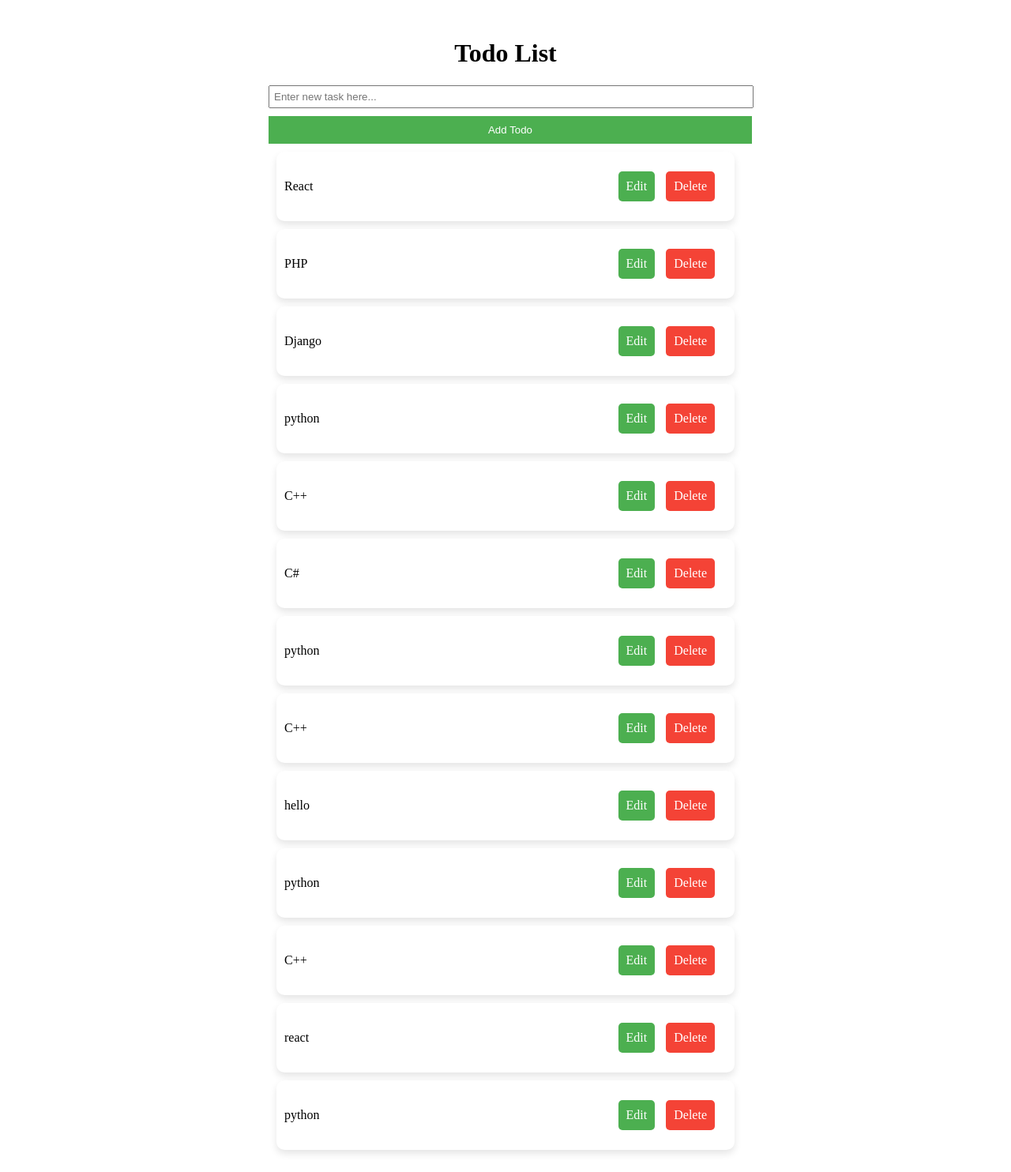
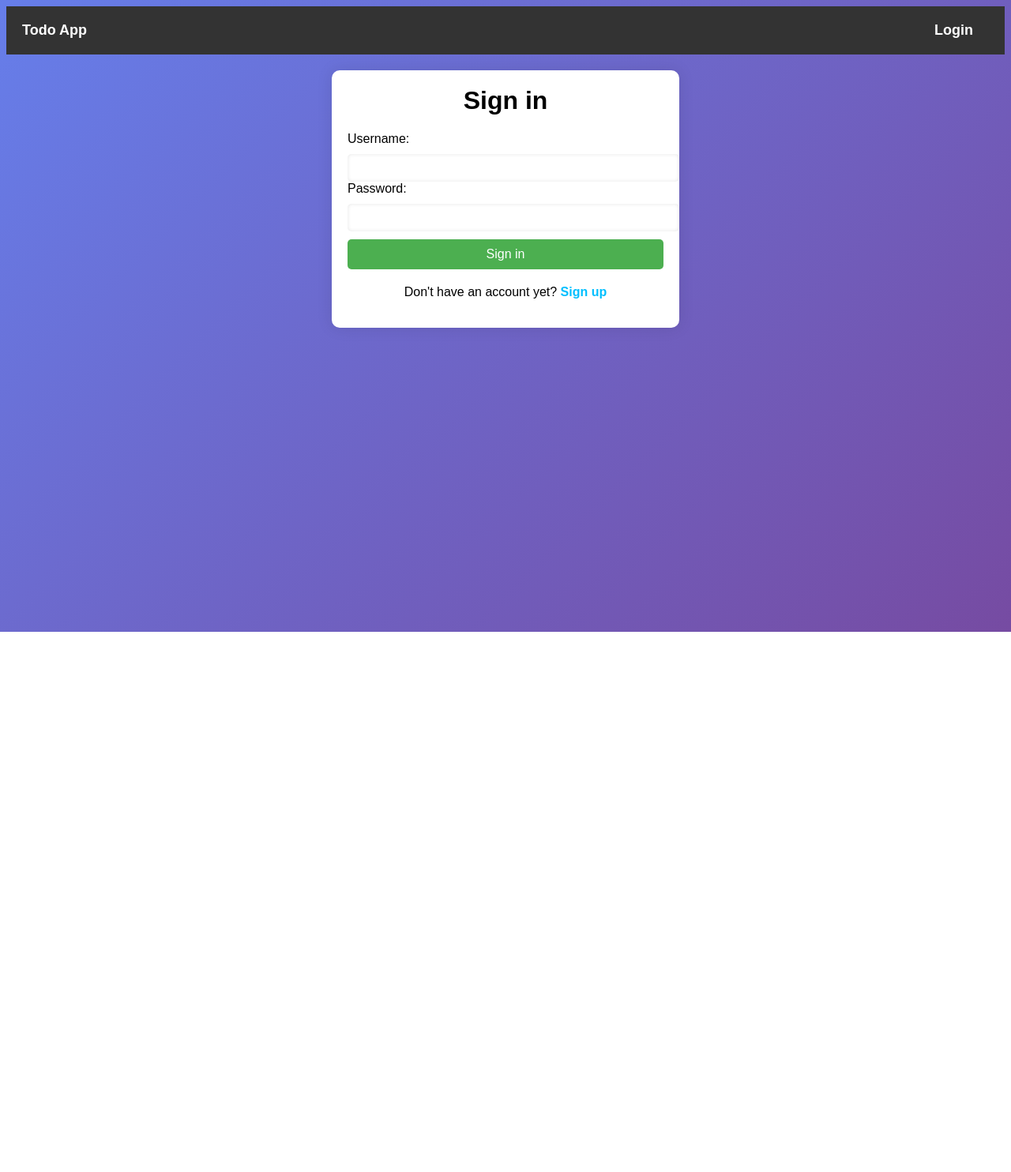
Before and after one commit to AhteshamUddowla/ToDo-App, a Django app: page / in a window 1280 px wide. Shown: the whole page at 79% size. After the commit the page ends 800 px from the top, so only its background shows below. Run offline with Django 4.2, Linux system fonts and the light colour scheme; data comes from the database, SQL or seed files in the repository; both versions use the stored data as it was after the commit.

Commit message:
navbar, signin, signup, logout, authentication

```diff
--- a/static/main.css
+++ b/static/main.css
@@ -1,4 +1,108 @@
 /* Add your CSS styles here */
+
+html, body {
+	height: 100%;
+}
+
+body {
+	background: linear-gradient(135deg, #667eea, #764ba2);
+	background-size: cover;
+	background-repeat: no-repeat;
+	font-family: Arial, sans-serif;
+	min-height: 100vh;
+}
+
+
+  /* Navbar */
+  nav {
+	background-color: #333;
+	color: #fff;
+	display: flex;
+	justify-content: space-between;
+	padding: 20px;
+}
+
+nav a {
+	color: #fff;
+	text-decoration: none;
+	font-weight: bold;
+	font-size: 18px;
+	margin-right: 20px;
+	transition: color 0.3s ease-in-out;
+}
+
+nav a:hover {
+	color: #00bfff;
+}
+
+/* Sinup form */
+form {
+	background-color: #ffffff;
+	border-radius: 10px;
+	box-shadow: 0 0 20px rgba(0, 0, 0, 0.1);
+	padding: 20px;
+	margin: 20px auto;
+	width: 400px;
+}
+
+h1 {
+	text-align: center;
+	margin-top: 0;
+}
+
+label {
+	display: block;
+	margin-bottom: 10px;
+}
+
+input[type="text"],
+input[type="email"],
+input[type="password"] {
+	border: none;
+	border-radius: 5px;
+	box-shadow: inset 0 0 5px rgba(0, 0, 0, 0.1);
+	padding: 10px;
+	width: 100%;
+}
+
+input[type="submit"] {
+	background-color: #4CAF50;
+	border: none;
+	border-radius: 5px;
+	color: #ffffff;
+	cursor: pointer;
+	font-size: 16px;
+	margin-top: 10px;
+	padding: 10px;
+	width: 100%;
+}
+
+input[type="submit"]:hover {
+	background-color: #3e8e41;
+}
+
+p {
+	margin-top: 20px;
+	text-align: center;
+}
+
+p a {
+	color: #00bfff;
+	text-decoration: none;
+	font-weight: bold;
+	transition: color 0.3s ease-in-out;
+}
+
+p a:hover {
+	color: #333;
+}
+
+
+
+
+
+/* Todo Form and List */
+
 #todo-app {
 	margin: 0 auto;
 	max-width: 600px;
@@ -78,6 +182,10 @@
 	cursor: pointer;
   }
 
+  .edit-link:hover {
+	background-color: #3e8e41;
+  }
+
  .delete-link {
 	display: inline-block;
 	background-color: #f44336;
@@ -88,12 +196,50 @@
 	margin: 5px;
 	border-radius: 5px;
 	cursor: pointer;
-  }
-
-  .edit-link:hover {
-	background-color: #3e8e41;
+	border-color: white;
   }
 
   .delete-link:hover {
 	background-color: #c62828;
   }
+
+
+  /* Account */
+  .profile-section {
+	display: flex;
+	flex-direction: column;
+	align-items: center;
+	margin-top: 50px;
+  }
+
+  .profile-section img {
+	border-radius: 50%;
+	height: 150px;
+	width: 150px;
+	margin-bottom: 20px;
+  }
+
+  .profile-section h2 {
+	font-size: 24px;
+	margin-bottom: 10px;
+  }
+
+  .profile-section p {
+	font-size: 16px;
+	margin-bottom: 5px;
+  }
+
+  .edit-profile-btn {
+	background-color: #4CAF50;
+	color: white;
+	border: none;
+	padding: 10px 20px;
+	font-size: 16px;
+	border-radius: 5px;
+	margin-top: 20px;
+	cursor: pointer;
+  }
+
+  .edit-profile-btn:hover {
+	background-color: #3e8e41;
+  }
--- a/template/main.html
+++ b/template/main.html
@@ -7,33 +7,12 @@
     <link rel="stylesheet" href="{% static 'main.css' %}">
 </head>
 <body>
-	<div id="todo-app">
-	<h1>Todo List</h1>
 
-	<form action="" method="post">
-		{% csrf_token %}
-		{{form.task}}
-		<button id="add-todo">Add Todo</button>
-	</form>
+{% include 'navbar.html' %}
 
-	<ul id="todo-list">
-		<!-- Each task item will have a wrapper div and buttons for editing and deleting -->
-		{% for todo in todos %}
-		<li>
-			<div class="task-item">
-			<span>{{todo.task}}</span>
+{% block content %}
 
-				<div class="button-container">
-					<a href="{% url 'updateToDo' todo.id %}" class="edit-link">Edit</a>
-					<a href="{% url 'deleteToDo' todo.id %}" class="delete-link">Delete</a>
-				</div>
-
-			</div>
-		</li>
-		{% endfor %}
-
-	</ul>
-</div>
+{% endblock %}
 
 
 </body>
--- /dev/null
+++ b/template/navbar.html
@@ -0,0 +1,14 @@
+
+<nav>
+    <a href="">Todo App</a>
+    {% if request.user.is_authenticated %}
+        <a href="#">Todos</a>
+        <a href="{% url 'account' user.profile.id %}">Account</a>
+        <a style="color:coral">Hello, {{user|capfirst}}</a>
+        <a href="{% url 'logout' %}">Logout</a>
+
+        {% else %}
+        <a href="{% url 'login' %}">Login</a>
+
+    {% endif %}
+</nav>
--- /dev/null
+++ b/template/register_login.html
@@ -0,0 +1,40 @@
+{% extends 'main.html' %}
+
+{% block content %}
+
+<!-- Register Form -->
+{% if text == 'register' %}
+
+<form method="post" action="">
+    {% csrf_token %}
+
+    <h1>Sign up</h1>
+
+    {% for field in form %}
+    <label for="username">{{field.label}}</label>
+    {{field}}
+    <!-- {% if field.help_text %}
+        <small>{{field.help_text}}</small>
+    {% endif %} -->
+    {% endfor %}
+    <input type="submit" value="Sign up">
+    <p>Already have an account? <a href="{% url 'login' %}">Log in</a></p>
+</form>
+
+{% elif text == 'login' %}
+
+<form method="post" action="">
+    {% csrf_token %}
+    <h1>Sign in</h1>
+    <label for="username">Username:</label>
+    <input type="text" id="username" name="username" required>
+    <label for="password">Password:</label>
+    <input type="password" id="password" name="password" required>
+    <input type="submit" value="Sign in">
+    <p>Don't have an account yet? <a href="{% url 'register' %}">Sign up</a></p>
+</form>
+
+{% endif %}
+
+
+{% endblock %}
--- a/todo/settings.py
+++ b/todo/settings.py
@@ -125,6 +125,8 @@
     os.path.join(BASE_DIR, 'static'),
 ]
 
+# User Uploaded contents are saved here
+MEDIA_ROOT = os.path.join(BASE_DIR, 'static/images')
 # Default primary key field type
 # https://docs.djangoproject.com/en/4.0/ref/settings/#default-auto-field
 
--- a/todo_app/admin.py
+++ b/todo_app/admin.py
@@ -1,5 +1,6 @@
 from django.contrib import admin
-from .models import ToDo
+from .models import Profile, ToDo
 
 # Register your models here.
+admin.site.register(Profile)
 admin.site.register(ToDo)
--- a/todo_app/apps.py
+++ b/todo_app/apps.py
@@ -4,3 +4,6 @@
 class TodoAppConfig(AppConfig):
     default_auto_field = 'django.db.models.BigAutoField'
     name = 'todo_app'
+
+    def ready(self):
+        import todo_app.signals
--- a/todo_app/forms.py
+++ b/todo_app/forms.py
@@ -1,6 +1,24 @@
 from django.forms import ModelForm
+from django.contrib.auth.forms import UserCreationForm
+from django.contrib.auth.models import User
 from django import forms
 from .models import ToDo
+
+
+class CustomUserCreationForm(UserCreationForm):
+    class Meta:
+        model = User
+        fields = ['first_name', 'username', 'email', 'password1', 'password2']
+
+        labels = {
+            'first_name':'Name',
+        }
+
+    def __init__(self, *args, **kwargs):
+        super(CustomUserCreationForm, self).__init__(*args, **kwargs)
+
+        for name, field in self.fields.items():
+            field.widget.attrs.update({'class': 'input'})
 
 class ToDoForm(forms.ModelForm):
     class Meta:
--- a/todo_app/models.py
+++ b/todo_app/models.py
@@ -1,8 +1,23 @@
 from django.db import models
 import uuid
+from django.contrib.auth.models import User
 
 # Create your models here.
+class Profile(models.Model):
+    user = models.OneToOneField(User, on_delete=models.CASCADE, null=True, blank=True)
+    name = models.CharField(max_length=20, null=False, blank=False)
+    email = models.EmailField(max_length=500, null=True, blank=True)
+    username = models.CharField(max_length=200, null=True, blank=True)
+    profile_image = models.ImageField(null=True, blank=True,
+                upload_to='profiles/', default='profiles/user-default.png')
+    id = models.UUIDField(default=uuid.uuid4, primary_key=True, unique=True, editable=False)
+    created = models.DateTimeField(auto_now_add=True)
+
+    def __str__(self):
+        return str(self.username)
+
 class ToDo(models.Model):
+    owner = models.ForeignKey(Profile, on_delete=models.CASCADE, null=True, blank=True)
     task = models.CharField(max_length=20, null=False, blank=False)
     id = models.UUIDField(default=uuid.uuid4, primary_key=True, unique=True, editable=False)
     created = models.DateTimeField(auto_now_add=True)
--- a/todo_app/urls.py
+++ b/todo_app/urls.py
@@ -2,7 +2,13 @@
 from . import views
 
 urlpatterns = [
-    path('', views.createToDo, name='todo'),
+
+    path('', views.loginUser, name='login'),
+    path('register/', views.registerUser, name='register'),
+    path('logout/', views.logoutUser, name='logout'),
+    path('account/<str:pk>/', views.userAccount, name='account'),
+
+    path('todo/', views.createToDo, name='todo'),
     # path('createToDo/', views.createToDo, name='createToDo'),
     path('updateToDo/<str:pk>/', views.updateToDo, name='updateToDo'),
     path('deleteToDo/<str:pk>/', views.deleteToDo, name='deleteToDo'),
--- a/todo_app/views.py
+++ b/todo_app/views.py
@@ -1,35 +1,81 @@
 from django.shortcuts import render, redirect
+from django.contrib.auth import login, authenticate, logout
+from django.contrib.auth.decorators import login_required
+from django.contrib.auth.models import User
 from django.http import HttpResponse
-from .models import ToDo
-from .forms import ToDoForm
+from .models import Profile, ToDo
+from .forms import ToDoForm, CustomUserCreationForm
 
 # Create your views here.
+def registerUser(request):
+    text = 'register'
+    form = CustomUserCreationForm()
+
+    if request.method == 'POST':
+        form = CustomUserCreationForm(request.POST)
+        print('hi')
+        if form.is_valid():
+            user = form.save(commit=False)
+            user.username = user.username.lower()
+            user.save()
+
+            return redirect('login')
+
+    context = {'text': text, 'form':form}
+    return render(request, 'register_login.html', context)
+
+def loginUser(request):
+    text = 'login'
+
+    if request.method == 'POST':
+        username = request.POST['username'].lower()
+        password = request.POST['password']
+
+        try:
+            user = User.objects.get(username=username)
+        except:
+            print("Username doesn't exists")
+
+        user = authenticate(request, username=username, password=password)
+
+        if user is not None:
+            login(request, user)
+            return redirect('todo')
+
+
+    context = {'text': text}
+    return render(request, 'register_login.html', context)
+
+def logoutUser(request):
+    logout(request)
+    return redirect('login')
+
+def userAccount(request,pk):
+    context = {}
+    return render(request, 'account.html', context)
+
+@login_required(login_url='login')
 def createToDo(request):
-    todos = ToDo.objects.all()
+    profile = request.user.profile
+    todos = profile.todo_set.all()
     form = ToDoForm()
 
     if request.method == 'POST':
         form = ToDoForm(request.POST)
 
         if form.is_valid():
-            form.save()
-            return redirect('/')
+            todo = form.save(commit=False)
+            todo.owner = profile
+            todo.save()
+            return redirect('todo')
 
     context = {'todos': todos, 'form':form}
-    return render(request, 'main.html', context)
+    return render(request, 'todo_list_form.html', context)
 
-# def createToDo(request):
-#     print("Hello1")
-#     if request.method == 'POST':
-#         form = ToDoForm(request.POST)
-
-#         if form.is_valid():
-#             form.save()
-#             return redirect('/')
-
-
+@login_required(login_url='login')
 def updateToDo(request, pk):
-    todos = ToDo.objects.all()
+    profile = request.user.profile
+    todos = profile.todo_set.all()
     todo = ToDo.objects.get(id=pk)
     form = ToDoForm(instance=todo)
 
@@ -38,15 +84,19 @@
 
         if form.is_valid():
             form.save()
-            return redirect('/')
+            return redirect('todo')
 
     context = {'todos':todos, 'todo':todo, 'form':form}
-    return render(request, 'main.html', context)
+    return render(request, 'todo_list_form.html', context)
 
 
-
+@login_required(login_url='login')
 def deleteToDo(request,pk):
     todo = ToDo.objects.get(id=pk)
 
-    todo.delete()
-    return redirect('todo')
+    if request.method=="POST":
+        todo.delete()
+        return redirect('todo')
+
+    context = {'todo': todo}
+    return render(request, 'delete_form.html', context)
```
Also changed, not shown: template/account.html (added, +13 -0 lines), template/delete_form.html (added, +15 -0 lines), template/todo_list_form.html (added, +33 -0 lines), todo_app/signals.py (added, +38 -0 lines), db.sqlite3, static/images/profiles/dennis.jpg (added), static/images/profiles/user-default.png (added), todo_app/migrations/0002_alter_todo_task_profile_todo_owner.py (added), todo_app/migrations/0003_alter_profile_profile_image.py (added).
